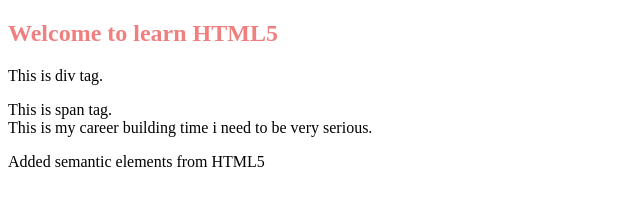
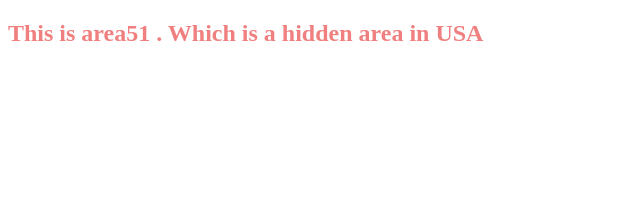
Before and after one commit to tom-leo1/FirstProj, a plain HTML site: page Project1/index.html in a window 1280 px wide. Shown: the whole page, without its empty margins (0-640 px from the left). Drawn offline with Linux system fonts and the light colour scheme.

Commit message:
only heading change

```diff
--- a/Project1/index.html
+++ b/Project1/index.html
@@ -7,18 +7,6 @@
     <link rel="stylesheet" href="style.css" />
   </head>
   <body>
-    <h2>Welcome to learn HTML5</h2>
-    <div>
-      <p>This is div tag.</p>
-      <span>This is span tag.</span>
-    </div>
-    <section>
-      <article class="firstArticle">
-        This is my career building time i need to be very serious.
-      </article>
-    </section>
-    <main>
-      <p>Added semantic elements from HTML5</p>
-    </main>
+    <h2>This is area51 . Which is a hidden area in USA</h2>
   </body>
 </html>
```
